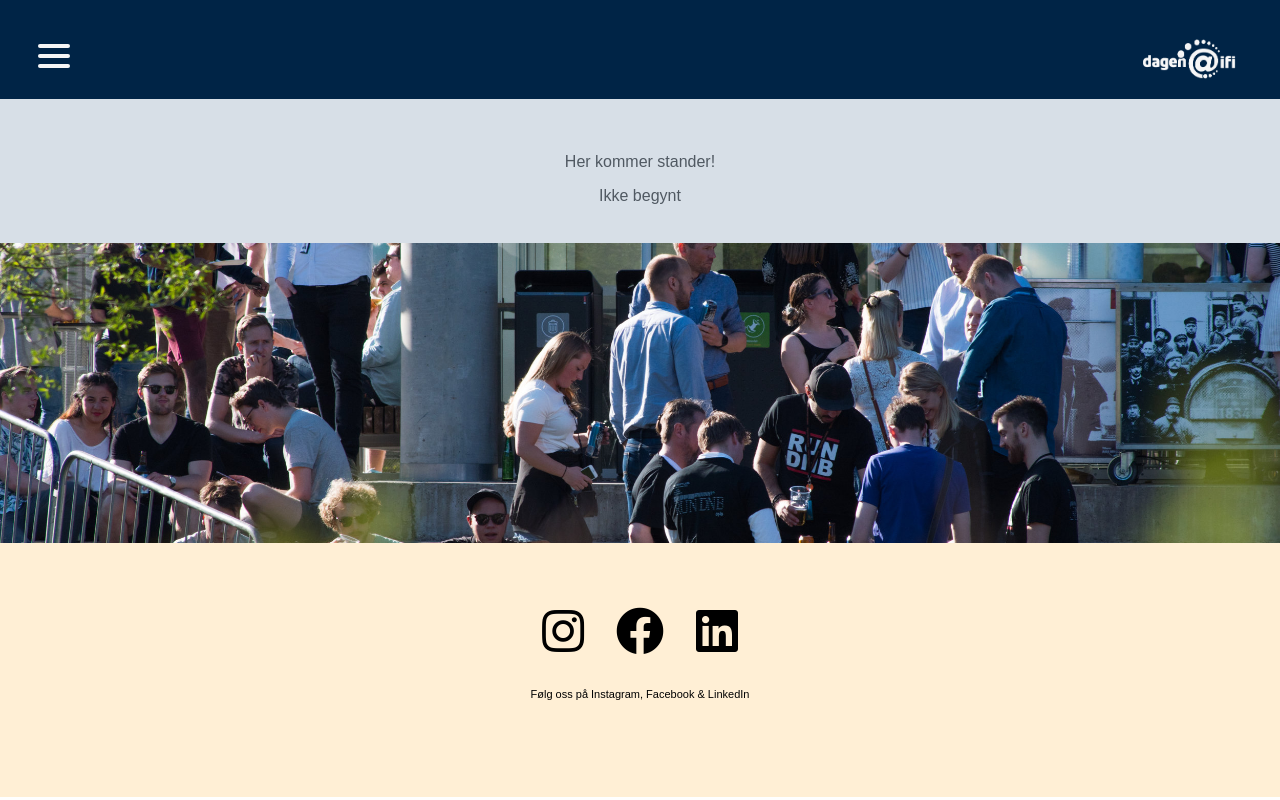
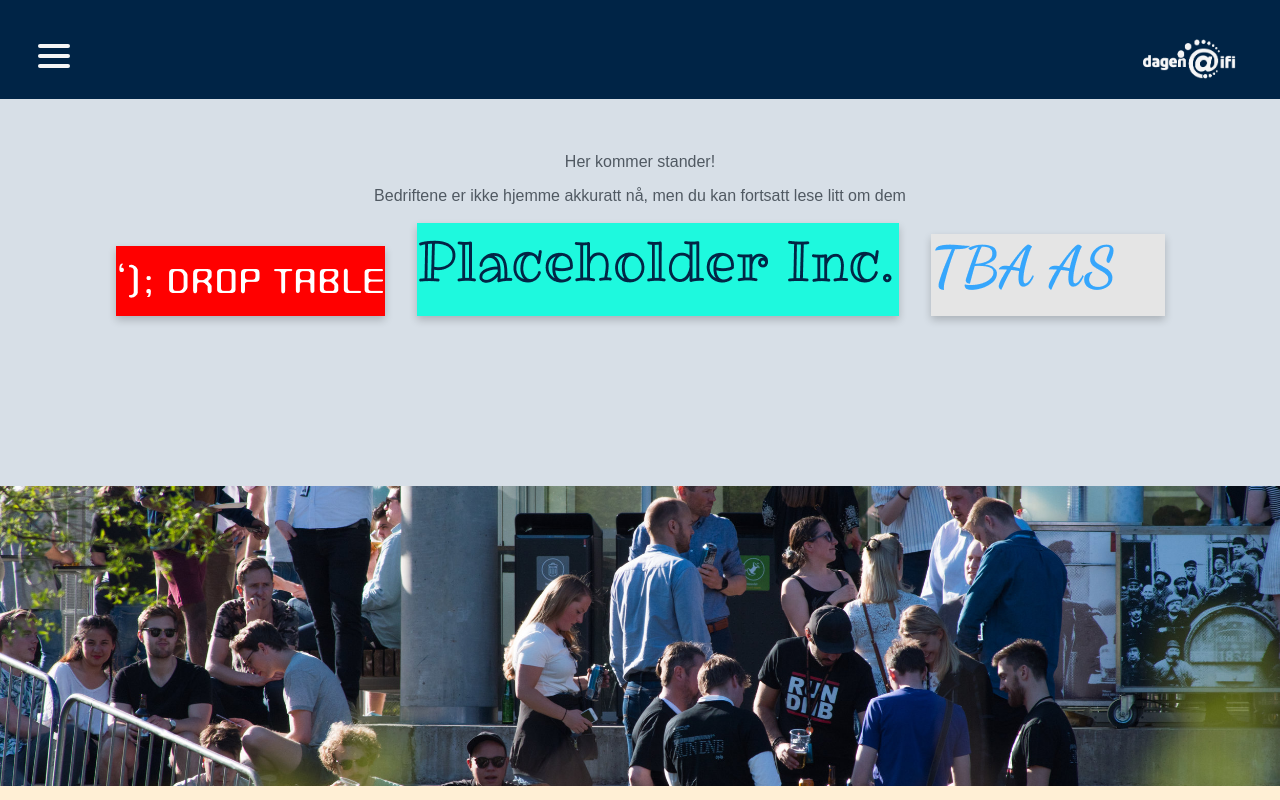
Before and after one commit to ifi-dagen/webpage, a React (Create React App) app: page /stander in a window 1280 px wide. Built offline with nearby package versions, Linux system fonts and the light colour scheme.

Commit message:
videoplayer for stand and attempt at sticky footer

```diff
--- a/package.json
+++ b/package.json
@@ -10,6 +10,7 @@
     "font-awesome": "^4.7.0",
     "react": "^16.13.0",
     "react-dom": "^16.13.0",
+    "react-player": "^2.6.0",
     "react-router-dom": "^5.1.2",
     "react-scripts": "3.4.0",
     "styled-components": "^5.1.1",
--- a/src/Layout.js
+++ b/src/Layout.js
@@ -23,8 +23,10 @@ function Layout(props) {
         <Meny open={open} setOpen={setOpen} id={menuId} />
       </div>
       <div id="main"> {props.children} </div>
-      <div className="container-fluid col_bilde footer_bilde"></div>
-      <Footer className="Footer" />
+      <div className="Footer">
+        <div className="container-fluid col_bilde footer_bilde"></div>
+        <Footer className="Footer" />
+      </div>
     </div>
   );
 }
--- a/src/Stander.js
+++ b/src/Stander.js
@@ -6,7 +6,7 @@ import StengeBanner from './components/stengeBanner.js';
 import stand_info from './data/stand_info.js'
 
 export default class Stander extends Component {
-  state = { show: false };
+  state = { show: false, active_stand: false };
 
   showModal = (bedrift) => {
     this.setState({ show: true , currBedrift: bedrift});
@@ -16,25 +16,35 @@ export default class Stander extends Component {
     this.setState({ show: false });
   };
 
+  active_stand = () => {
+    if (!this.state.active_stand)
+      this.setState({ active_stand: true });
 
-  bedriftpop = (e) => {
+  };
+
+  deactive_stand = () => {
+    if (this.state.active_stand)
+      this.setState({ active_stand: false });
+  };
+
+
+  bedriftpop = (e, dag) => {
     console.log(stand_info);
     console.log(e.target);
-    console.log(stand_info["dag1"][e.target.id]);
+    console.log(stand_info[dag][e.target.id]);
     //make everything blurry
     //make a modal appear
-    this.showModal(stand_info["dag1"][e.target.id]);
+    this.showModal(stand_info[dag][e.target.id]);
   };
 
-  stander = () => {
-    //TODO: differansier basert på hvilke dager det er
-    return stand_info["dag1"].map((bedrift, index) => {
+  stander = (dag) => {
+    return stand_info[dag].map((bedrift, index) => {
       return (
         <div className="button-card-container"
              id={index} key={index}>
           <button className="button-card"
                   id={index} key={index}
-                  onClick={(e)=>{this.bedriftpop(e)}}>
+                  onClick={(e)=>{this.bedriftpop(e, dag)}}>
             <img id={index}
                  className="button-img"
                  src={ require("./img/logoer/"+bedrift.logonavn) }
@@ -47,36 +57,29 @@ export default class Stander extends Component {
   display = (now) => {
     console.log(now);
     //for testing: edit the following variables as you please!
-    const stand_start = new Date(2020, 6, 24, 12, 0, 0, 0);
-    const stand_stop = new Date(2020, 6, 24, 13, 50, 0, 0);
-    const stand_start2 = new Date(2020, 6, 24, 12, 20, 0, 0);
-    const stand_stop2 = new Date(2020, 6, 24, 12, 30, 0, 0);
+    const stand_start = new Date(2019, 9, 24, 12, 0, 0, 0); //før: melding om at stander åpner "24.09 klxx:xx"
+    const stand_stop = new Date(2019, 9, 24, 14, 0, 0, 0); //før: stander
+    const stand_start2 = new Date(2020, 9, 25, 12, 0, 0, 0); //før: stand kort med video istede for zoom-link
+    const stand_stop2 = new Date(2020, 9, 25, 14, 0, 0, 0); //før: Stander
+                                                            //etter: takk for i år!
     let display = (<div>displaied</div>);
-    if (now <stand_start){
+    if (now < stand_start){
       display = (<div>Ikke begynt</div>);
-    } else if (now <stand_stop){
+    } else if (now < stand_stop){
+      this.active_stand();
       display = (this.stander("dag1",true));
-    } else if (now <stand_start2){
-      const useStyles = ({
-            root: {
-              position: 'absolute',
-            },
-            backdrop: {
-              position: 'absolute',
-            },
-          });
-      const classes = useStyles;
-
-      display = (<div>
-                  <StengeBanner className={classes.root} disablePortal fullwidth melding="Pause frem til kl 13:00, se foredrag!"/>
-                  <div className="stand-container">
-                    {this.stander("dag1",false)}
-                  </div>
-                </div>);
-    } else if (now <stand_stop2){
-      display = (this.stander("dag2",true," "));
+    } else if (now < stand_start2){
+      this.deactive_stand();
+      display = (<div className="stand-container">
+                    <p>Bedriftene er ikke hjemme akkuratt nå, men du kan fortsatt lese litt om dem</p>
+                    {this.stander("dag1")}
+                 </div>);
+    } else if (now < stand_stop2){
+      this.active_stand();
+      display = (this.stander("dag2"));
     } else {
-      display = (<div>Ferdig</div>);
+      this.deactive_stand();
+      display = (<div className="melding">Takk for i år &lt;3 </div>);
     }
     return(
       display
@@ -87,9 +90,12 @@ export default class Stander extends Component {
       return (
           <div className="standbase">
 			        <p>Her kommer stander!</p>
-              <Modal show={this.state.show} handleClose={this.hideModal} bedrift={this.state.currBedrift}/>
+
+            <Modal show={this.state.show} handleClose={this.hideModal} bedrift={this.state.currBedrift} active={this.state.active_stand}/>
               {this.display(new Date())}
           </div>
       );
   }
+  //<iframe width="560" height="315" src="https://www.youtube.com/embed/xnub-hwu4dU?loop=0" frameborder="0" allow="accelerometer; autoplay; encrypted-media; gyroscope; picture-in-picture" allowfullscreen></iframe>
+
 }
--- a/src/components/modal.js
+++ b/src/components/modal.js
@@ -1,18 +1,57 @@
 import React from 'react';
 import '../stander.css';
 
-const Modal = ({ handleClose, show, bedrift, children }) => {
+import ReactPlayer from 'react-player/youtube';
+
+
+const Modal = ({ handleClose, show, bedrift, active, children }) => {
   if (show){
-    console.log(bedrift);
-    console.log(bedrift.bedriftnavn);
+    console.log(bedrift,handleClose,show,active,children);
+    console.log(bedrift.bedriftnavn," yoooo");
+    if(active){
+      return (
+        <div className="modal display-block">
+          <section className='modal-main'>
+            <p className = "bedriftnavn"> {bedrift.bedriftnavn}</p>
+            <p> {bedrift.beskrivelse}</p>
+            <a href="https://zoom.us"> {bedrift.zoomlink}<br/></a>
+
+            <button onClick={handleClose}>close</button>
+          </section>
+        </div>
+      )
+    }
+
+    const video = () => {
+      return(
+        <ReactPlayer
+          id='video'
+          url='https://youtu.be/xnub-hwu4dU'
+          playing='true'
+          loop='true'
+        />
+      )
+    }
+    const videoStyle = {
+        justifyContent: 'center',
+        alignSelf: 'center'
+    };
+    console.log(video);
     return (
       <div className="modal display-block">
         <section className='modal-main'>
+          <button onClick={handleClose}>close</button>
           <p className = "bedriftnavn"> {bedrift.bedriftnavn}</p>
           <p> {bedrift.beskrivelse}</p>
-          <p href="https://zoom.us"> {bedrift.zoomlink}</p>
-
-          <button onClick={handleClose}>close</button>
+          <div id='videoContainer'>
+            <ReactPlayer
+              id='video'
+              url='https://www.youtube.com/watch?v=oUFJJNQGwhk'
+              playing={true}
+              loop={true}
+              style={videoStyle}
+            />
+          </div>
         </section>
       </div>
     );
--- a/src/index.css
+++ b/src/index.css
@@ -1,11 +1,12 @@
 /*--- Felles til alle sider --------------------------------------------------*/
-body {
+html, body {
   overflow-x: hidden;
   font-family: 'Poppins', sans-serif;
   font-weight: 400;
   color: #505962;
   margin: 0;
   padding: 0;
+  height: 100%;
 }
 img {
   width: 80%;
@@ -103,6 +104,14 @@ h5 {
   }
 }
 
+#main{
+  min-height: calc(100vh - 652px);
+}
+
+.footer{
+  height: 50px;
+  margin-top: -50px;
+}
 
 /*--- FORSIDE SIDEN ----------------------------------------------------------*/
 /*--- Navigation --*/
--- a/src/stander.css
+++ b/src/stander.css
@@ -108,11 +108,22 @@
 }
 
 .standbase{
-  padding: 3% 5%;
+  padding: 3% 5% 13% 5%;
   background: #d7dfe7;
+  min-height: 100%;
 }
 
 .bedriftnavn{
   color: #33ccff;
   font-size:120%;
 }
+
+#video{
+  justify-content: center;
+  align-self: center;
+}
+
+#videoContainer{
+    justify-content: center;
+    align-self: center;
+}
```
